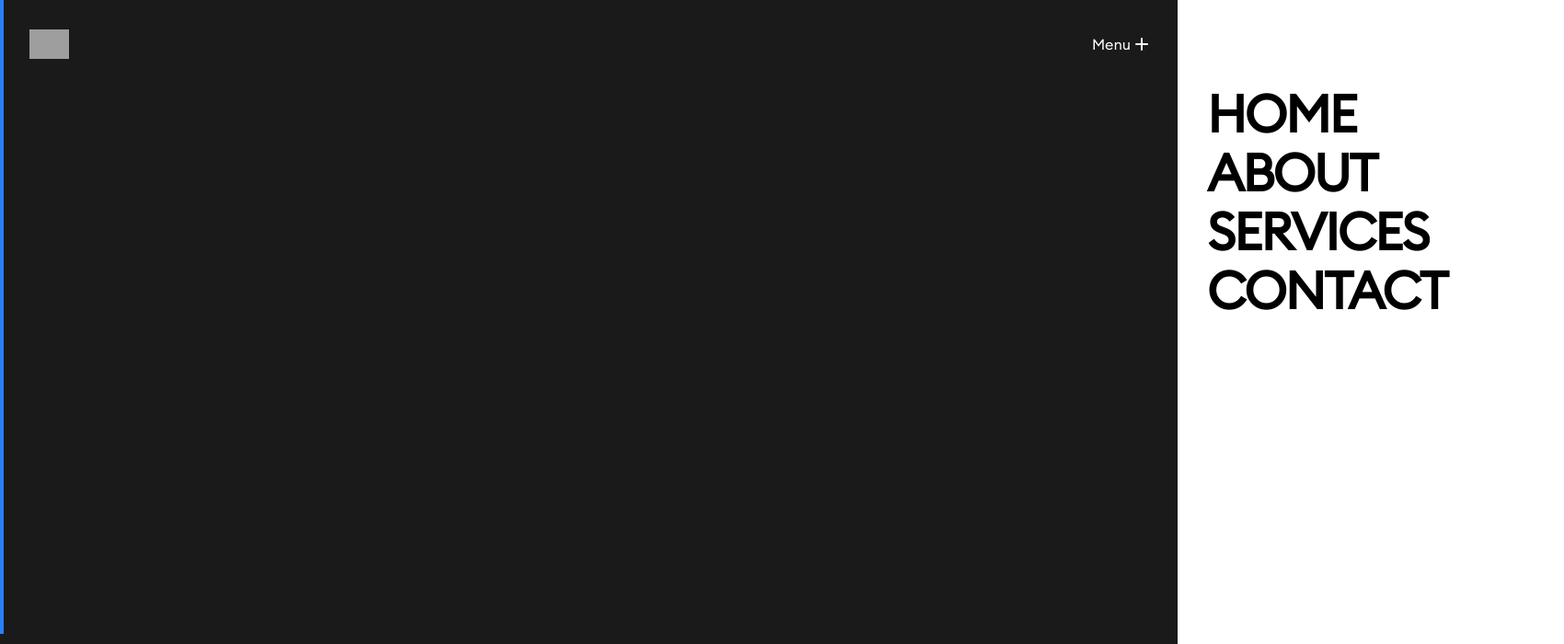
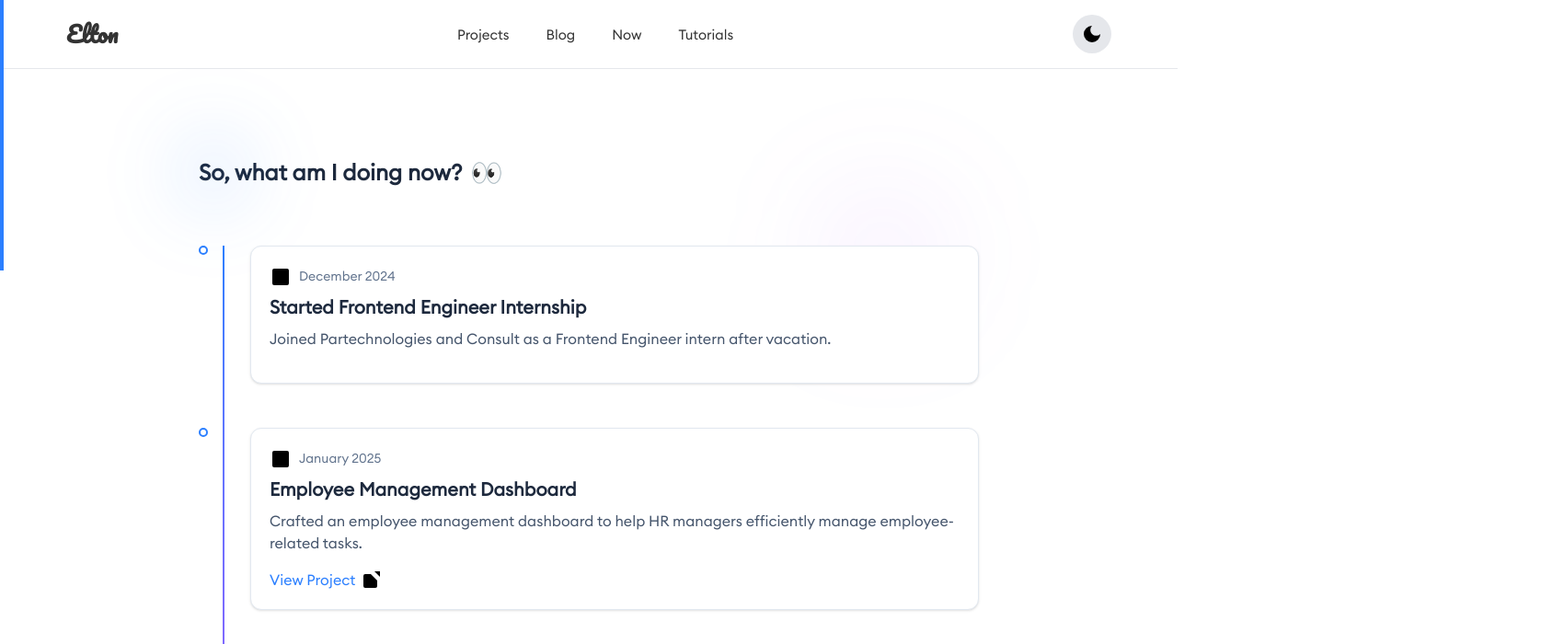
Before and after one commit to Elton133/verbose-carnival, a React (Vite) app: page /now in a window 1280 px wide. Shown: the top 700 px of the page at 92% size, 1700 px wide, since content can reach past the window. Built offline with nearby package versions, Linux system fonts and the light colour scheme; grey boxes are pictures that could not be loaded; a web font is replaced by a local one.

Commit message:
Changes before error encountered
Co-authored-by: Elton133 <134627073+Elton133@users.noreply.github.com>

```diff
--- a/src/App.jsx
+++ b/src/App.jsx
@@ -1,11 +1,7 @@
-import React from "react";
 import "./App.css";
-import { BrowserRouter as Router, Routes, Route } from "react-router-dom";
+import { Routes, Route } from "react-router-dom";
 import Navbar from "./components/Navbar";
 import PersonalDetails from "./components/PersonalDetails";
-import Home from "./pages/Home";
-import ProjectsSection from "./components/project-preview";
-import Banner from "./components/Banner";
 import AboutMe from "./components/about-me";
 import TechStack from "./components/tech-stack";
 import Contact from "./components/contact";
@@ -14,43 +10,12 @@ import Projects from "./components/projects";
 import ProjectDetails from "./components/project-details";
 import Now from "./components/now";
 import CTA from "./components/cta";
-import StaggeredMenu from "./components/StaggeredMenu";
+import ProjectsSection from "./components/project-preview";
 
 const App = () => {
-
-   const menuItems = [
-  { label: 'Home', ariaLabel: 'Go to home page', link: '/' },
-  { label: 'About', ariaLabel: 'Learn about us', link: '/about' },
-  { label: 'Services', ariaLabel: 'View our services', link: '/services' },
-  { label: 'Contact', ariaLabel: 'Get in touch', link: '/contact' }
-];
-
-const socialItems = [
-  { label: 'Twitter', link: 'https://twitter.com' },
-  { label: 'GitHub', link: 'https://github.com' },
-  { label: 'LinkedIn', link: 'https://linkedin.com' }
-];
   return (
     <div className="bg-white dark:bg-black text-[#333333] dark:text-[#e0e0e0] transition-colors">
-
-
-<div style={{background: '#1a1a1a', height: '100vh' }}>
-  <StaggeredMenu
-    position="right"
-    items={menuItems}
-    socialItems={socialItems}
-    displaySocials={true}
-    displayItemNumbering={true}
-    menuButtonColor="#fff"
-    openMenuButtonColor="#fff"
-    changeMenuColorOnOpen={true}
-    colors={['#000000', '#000000']}
-    logoUrl="/path-to-your-logo.svg"
-    accentColor="#ff6b6b"
-    onMenuOpen={() => console.log('Menu opened')}
-    onMenuClose={() => console.log('Menu closed')}
-  />
-</div>
+      <Navbar />
       <Routes>
         <Route
           path="/"
--- a/src/components/Navbar.css
+++ b/src/components/Navbar.css
@@ -1,17 +1,18 @@
 .navbar {
   display: flex;
-  justify-content: center;
+  justify-content: space-between;
   align-items: center;
-  gap: 18em;
-  margin: 10px 20px;
-  padding: 6px 15px;
+  max-width: 1200px;
+  margin: 0 auto;
+  padding: 1rem 2rem;
   position: relative;
-  border-radius: 28px;
 }
 
 .nav-links {
   display: flex;
-  justify-content: space-between;
+  justify-content: center;
+  align-items: center;
+  gap: 0.5rem;
   padding: 0;
   opacity: 1;
   visibility: visible;
@@ -19,8 +20,19 @@
 }
 .nav-links a {
   text-decoration: none;
-  font-size: 14px;
+  font-size: 15px;
+  font-weight: 500;
   padding: 0.5rem 1rem;
+  border-radius: 8px;
+  transition: all 0.2s ease;
+}
+
+.nav-links a:hover {
+  background-color: rgba(0, 0, 0, 0.05);
+}
+
+.dark .nav-links a:hover {
+  background-color: rgba(255, 255, 255, 0.1);
 }
 
 ul {
@@ -31,6 +43,7 @@ ul {
 .logo {
   font-family: "Pacifico";
   font-weight: 800;
+  font-size: 1.5rem;
 }
 .hamburger {
   display: none;
@@ -47,21 +60,27 @@ ul {
   top: 100%;
   left: 0;
   right: 0;
-  padding: 2rem 0;
-  gap: 1em;
-  border-top: 1px solid #e1e1e1;
+  padding: 1rem 0;
+  gap: 0.5rem;
+  border-top: 1px solid rgba(0, 0, 0, 0.1);
+  background-color: rgba(255, 255, 255, 0.95);
+  backdrop-filter: blur(10px);
   z-index: 10;
   opacity: 1;
   visibility: visible;
   transform: translateY(0);
-  width: 80vw;
-  border-radius: 15px;
+  border-radius: 0 0 15px 15px;
+  box-shadow: 0 4px 6px rgba(0, 0, 0, 0.1);
+}
+
+.dark .nav-links.open {
+  background-color: rgba(0, 0, 0, 0.95);
+  border-top: 1px solid rgba(255, 255, 255, 0.1);
 }
 
 @media (max-width: 768px) {
   .navbar {
-    justify-content: space-between;
-    gap: 7em;
+    padding: 1rem;
   }
 
   .hamburger {
@@ -70,32 +89,16 @@ ul {
 
   .nav-links {
     display: none;
-    flex-direction: column;
   }
-}
 
-.nav-links {
-  display: flex;
-  flex-direction: column;
-  position: absolute;
-  top: 100%;
-  left: 0;
-  right: 0;
-  padding: 1rem 0;
-  z-index: 1000;
-  opacity: 0;
-  visibility: hidden;
-  transform: translateY(-10px);
-  transition: all 0.3s ease-in-out;
-  background-color: rgba(207, 207, 207, 0.534);
-  backdrop-filter: blur(20px);
-  font-weight: 600;
-  z-index: 1000;
+  .nav-links.open {
+    display: flex;
+  }
 }
 
 @media (min-width: 768px) {
   .nav-links {
-    display: flex;
+    display: flex !important;
     flex-direction: row;
     position: static;
     opacity: 1;
--- a/src/components/Navbar.jsx
+++ b/src/components/Navbar.jsx
@@ -1,11 +1,9 @@
-import React, { useState } from "react";
+import { useState } from "react";
 import "./Navbar.css";
-import { useNavigate } from "react-router-dom";
 import ThemeToggle from "./theme-toggle";
 import { Link } from "react-router-dom";
 
 const Navbar = () => {
-  const navigate = useNavigate();
   const [menuOpen, setMenuOpen] = useState(false);
 
   const toggleMenu = () => {
@@ -13,17 +11,14 @@ const Navbar = () => {
   };
 
   return (
-    <div className="flex items-center justify-center ">
-      <nav className="navbar border border-gray-50 dark:bg-gray-950 dark:border-slate-900 shadow-sm ">
+    <div className="w-full sticky top-0 z-50 bg-white/80 dark:bg-black/80 backdrop-blur-md border-b border-gray-200 dark:border-gray-800">
+      <nav className="navbar">
         <span className="logo font-bold">
           <a href="/">Elton</a>
         </span>
-        <span className="hamburger" onClick={toggleMenu}>
-          ☰
-        </span>
 
-        <ul className={`nav-links ${menuOpen ? "open" : ""} `}>
-          <li className="hover:bg-gray-100 rounded-full">
+        <ul className={`nav-links ${menuOpen ? "open" : ""}`}>
+          <li>
             <Link to="/projects">Projects</Link>
           </li>
           <li>
@@ -36,9 +31,13 @@ const Navbar = () => {
             <Link to="#">Tutorials</Link>
           </li>
         </ul>
-        <span>
+
+        <div className="flex items-center gap-4">
           <ThemeToggle />
-        </span>
+          <span className="hamburger" onClick={toggleMenu}>
+            ☰
+          </span>
+        </div>
       </nav>
     </div>
   );
```
